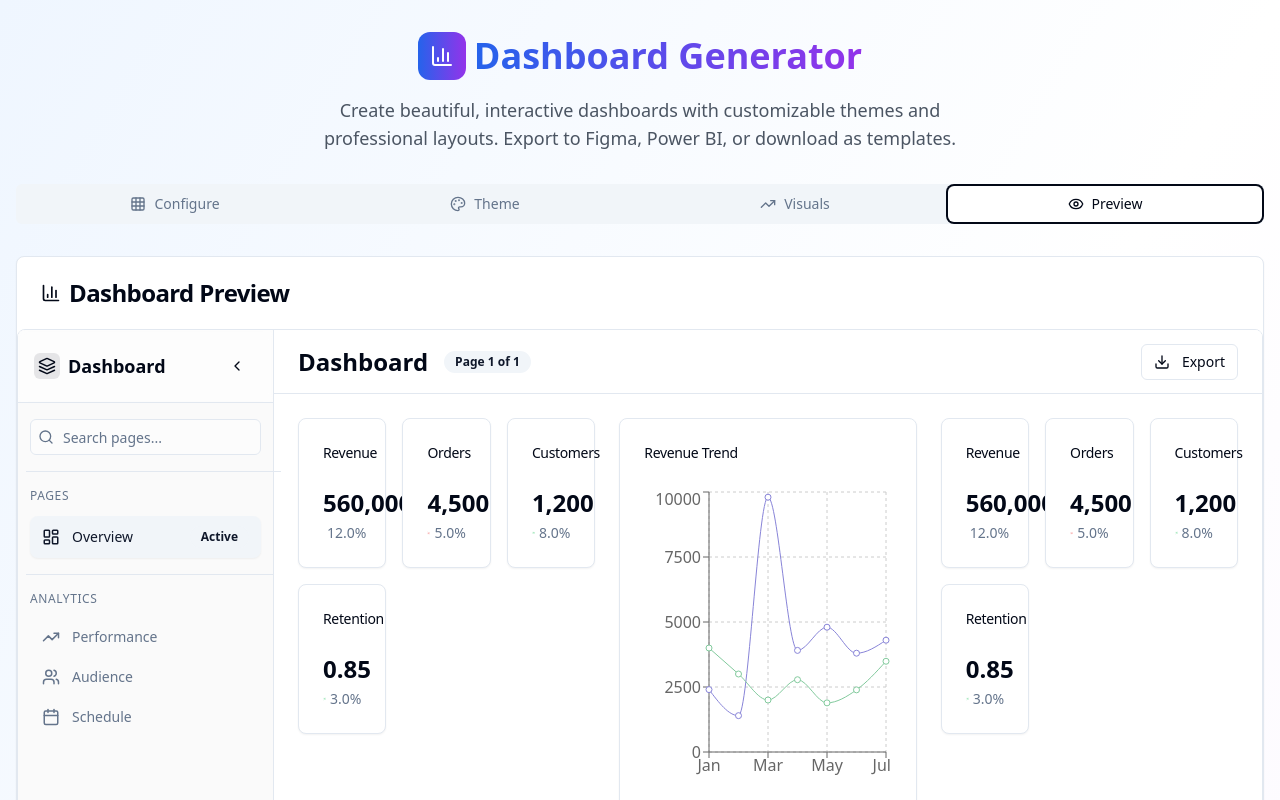
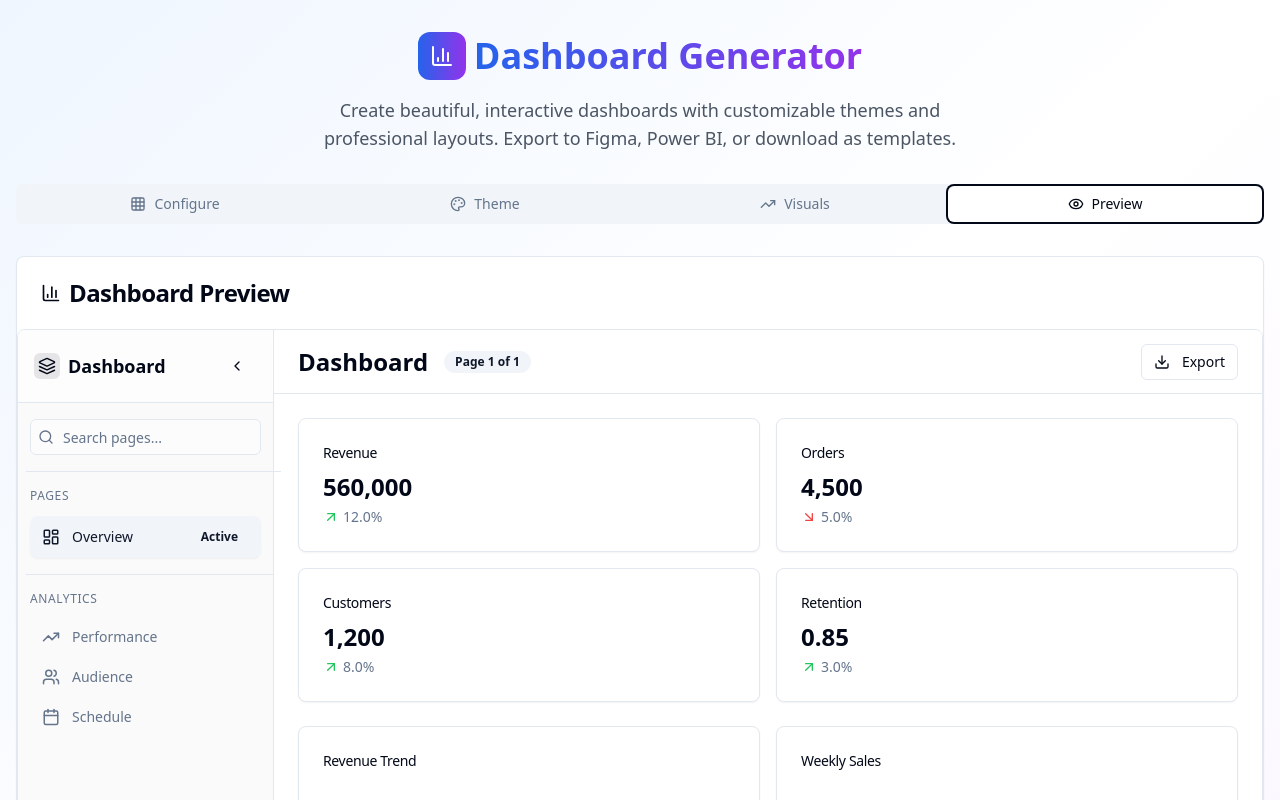
Before and after one commit to Niroshan-git/dashboard-design-dreamweaver, a React (Vite) app: page / in a window 1280 px wide. Both pictures are taken after a click on the tab "Preview". Shown: the top 800 px of the page. Built offline with nearby package versions, Linux system fonts and the light colour scheme.

Commit message:
Fix: Improve chart display and page sizing
Ensure charts adapt to page size and prevent shrinking, improving overall layout.

```diff
--- a/src/components/DashboardPreview.tsx
+++ b/src/components/DashboardPreview.tsx
@@ -1,3 +1,4 @@
+
 import { useState } from "react";
 import { Card, CardContent, CardHeader, CardTitle } from "@/components/ui/card";
 import { Button } from "@/components/ui/button";
@@ -63,8 +64,8 @@ const DashboardPreview = ({ config, onExport }: DashboardPreviewProps) => {
   const COLORS = ['#0088FE', '#00C49F', '#FFBB28', '#FF8042'];
 
   const KPICard = ({ title, value, change }: { title: string; value: number; change: number }) => (
-    <Card className="shadow-sm">
-      <CardHeader>
+    <Card className="shadow-sm h-full">
+      <CardHeader className="pb-2">
         <CardTitle className="text-sm font-medium">{title}</CardTitle>
       </CardHeader>
       <CardContent>
@@ -82,53 +83,51 @@ const DashboardPreview = ({ config, onExport }: DashboardPreviewProps) => {
   );
 
   const SimpleLineChart = ({ data }: { data: any[] }) => (
-    <ResponsiveContainer width="100%" height={300}>
-      <LineChart data={data}>
+    <ResponsiveContainer width="100%" height="100%">
+      <LineChart data={data} margin={{ top: 20, right: 30, left: 20, bottom: 20 }}>
         <CartesianGrid strokeDasharray="3 3" />
         <XAxis dataKey="name" />
         <YAxis />
         <Tooltip />
-        <Line type="monotone" dataKey="pv" stroke="#8884d8" activeDot={{ r: 8 }} />
-        <Line type="monotone" dataKey="uv" stroke="#82ca9d" />
+        <Line type="monotone" dataKey="pv" stroke="#8884d8" strokeWidth={2} activeDot={{ r: 6 }} />
+        <Line type="monotone" dataKey="uv" stroke="#82ca9d" strokeWidth={2} />
       </LineChart>
     </ResponsiveContainer>
   );
 
   const SimpleAreaChart = ({ data }: { data: any[] }) => (
-    <ResponsiveContainer width="100%" height={300}>
-      <AreaChart data={data}>
+    <ResponsiveContainer width="100%" height="100%">
+      <AreaChart data={data} margin={{ top: 20, right: 30, left: 20, bottom: 20 }}>
         <CartesianGrid strokeDasharray="3 3" />
         <XAxis dataKey="name" />
         <YAxis />
         <Tooltip />
-        <Area type="monotone" dataKey="pv" stroke="#8884d8" fill="#8884d8" />
-        <Area type="monotone" dataKey="uv" stroke="#82ca9d" fill="#82ca9d" />
+        <Area type="monotone" dataKey="pv" stroke="#8884d8" fill="#8884d8" fillOpacity={0.6} />
+        <Area type="monotone" dataKey="uv" stroke="#82ca9d" fill="#82ca9d" fillOpacity={0.6} />
       </AreaChart>
     </ResponsiveContainer>
   );
 
   const SimpleBarChart = ({ data }: { data: any[] }) => (
-    <ResponsiveContainer width="100%" height={300}>
-      <BarChart data={data}>
+    <ResponsiveContainer width="100%" height="100%">
+      <BarChart data={data} margin={{ top: 20, right: 30, left: 20, bottom: 20 }}>
         <CartesianGrid strokeDasharray="3 3" />
         <XAxis dataKey="name" />
         <YAxis />
         <Tooltip />
-        <Bar dataKey="pv" fill="#8884d8" />
-        <Bar dataKey="uv" fill="#82ca9d" />
+        <Bar dataKey="pv" fill="#8884d8" radius={4} />
+        <Bar dataKey="uv" fill="#82ca9d" radius={4} />
       </BarChart>
     </ResponsiveContainer>
   );
 
   const SimplePieChart = ({ data }: { data: any[] }) => (
-    <ResponsiveContainer width="100%" height={300}>
+    <ResponsiveContainer width="100%" height="100%">
       <RechartsPieChart>
-        <RechartsPieChart data={data} cx="50%" cy="50%" outerRadius={80} fill="#8884d8" dataKey="value">
-          {
-            data.map((entry, index) => (
+        <RechartsPieChart data={data} cx="50%" cy="50%" outerRadius="80%" dataKey="value">
+          {data.map((entry, index) => (
             <Cell key={`cell-${index}`} fill={COLORS[index % COLORS.length]} />
-            ))
-          }
+          ))}
         </RechartsPieChart>
         <Tooltip />
       </RechartsPieChart>
@@ -142,6 +141,31 @@ const DashboardPreview = ({ config, onExport }: DashboardPreviewProps) => {
 
   const toggleSidebar = () => {
     setSidebarCollapsed(!sidebarCollapsed);
+  };
+
+  const getChartHeight = () => {
+    switch (config.layoutDimension) {
+      case '4:3': return 'h-80';
+      case '1:1': return 'h-72';
+      case '21:9': return 'h-96';
+      default: return 'h-80'; // 16:9
+    }
+  };
+
+  const getGridLayout = () => {
+    const isComplex = config.complexity === 'complex';
+    const isModerate = config.complexity === 'moderate';
+
+    switch (config.layoutDimension) {
+      case '4:3':
+        return isComplex ? 'grid-cols-3 gap-4' : 'grid-cols-2 gap-4';
+      case '1:1':
+        return 'grid-cols-2 gap-3';
+      case '21:9':
+        return isComplex ? 'grid-cols-4 gap-6' : 'grid-cols-3 gap-4';
+      default: // 16:9
+        return isComplex ? 'grid-cols-3 gap-4' : isModerate ? 'grid-cols-2 gap-4' : 'grid-cols-2 gap-4';
+    }
   };
 
   const renderDashboard = () => {
@@ -208,43 +232,25 @@ const DashboardPreview = ({ config, onExport }: DashboardPreviewProps) => {
   };
 
   const renderPageContent = () => {
-    const layout = getLayoutForPage(currentPage);
+    const chartHeight = getChartHeight();
+    const gridLayout = getGridLayout();
 
     return (
-      <div className="grid gap-6" style={{ gridTemplateColumns: layout }}>
-        {layout.split(' ').map((colWidth, index) => (
-          <div key={index} className={`col-span-${colWidth}`}>
-            {index % 2 === 0 ? renderKPICards() : renderCharts()}
-          </div>
-        ))}
-      </div>
-    );
-  };
-
-  const getLayoutForPage = (pageIndex: number) => {
-    switch (pageIndex) {
-      case 0: return '1fr 1fr 1fr';
-      case 1: return '2fr 1fr';
-      case 2: return '1fr 2fr';
-      default: return '1fr 1fr';
-    }
-  };
-
-  const renderKPICards = () => (
-    <div className="grid grid-cols-1 md:grid-cols-2 lg:grid-cols-3 gap-4">
-      {kpiData.map((kpi, index) => (
+      <div className="space-y-6">
+        {/* KPI Cards Row */}
+        <div className={`grid ${gridLayout}`}>
+          {kpiData.slice(0, config.complexity === 'simple' ? 2 : config.complexity === 'moderate' ? 3 : 4).map((kpi, index) => (
             <KPICard key={index} title={kpi.name} value={kpi.value} change={kpi.change} />
           ))}
         </div>
-  );
 
-  const renderCharts = () => (
-    <div className="space-y-6">
+        {/* Charts Section */}
+        <div className={`grid ${gridLayout}`}>
           <Card className="shadow-sm">
             <CardHeader>
               <CardTitle className="text-sm font-medium">Revenue Trend</CardTitle>
             </CardHeader>
-        <CardContent>
+            <CardContent className={`p-4 ${chartHeight}`}>
               <SimpleLineChart data={lineChartData} />
             </CardContent>
           </Card>
@@ -253,39 +259,88 @@ const DashboardPreview = ({ config, onExport }: DashboardPreviewProps) => {
             <CardHeader>
               <CardTitle className="text-sm font-medium">Weekly Sales</CardTitle>
             </CardHeader>
-        <CardContent>
+            <CardContent className={`p-4 ${chartHeight}`}>
               <SimpleAreaChart data={areaChartData} />
             </CardContent>
           </Card>
 
+          {(config.complexity === 'moderate' || config.complexity === 'complex') && (
             <Card className="shadow-sm">
               <CardHeader>
                 <CardTitle className="text-sm font-medium">Category Performance</CardTitle>
               </CardHeader>
-        <CardContent>
+              <CardContent className={`p-4 ${chartHeight}`}>
                 <SimpleBarChart data={barChartData} />
               </CardContent>
             </Card>
+          )}
 
+          {config.complexity === 'complex' && (
             <Card className="shadow-sm">
               <CardHeader>
                 <CardTitle className="text-sm font-medium">Market Share</CardTitle>
               </CardHeader>
-        <CardContent>
+              <CardContent className={`p-4 ${chartHeight}`}>
                 <SimplePieChart data={pieChartData} />
               </CardContent>
             </Card>
+          )}
+        </div>
+
+        {/* Data Table for Complex dashboards */}
+        {config.complexity === 'complex' && (
+          <Card className="shadow-sm">
+            <CardHeader>
+              <CardTitle className="text-sm font-medium">Detailed Analytics</CardTitle>
+            </CardHeader>
+            <CardContent>
+              <div className="overflow-x-auto">
+                <table className="w-full text-sm">
+                  <thead>
+                    <tr className="border-b">
+                      <th className="text-left p-2">Metric</th>
+                      <th className="text-left p-2">Current</th>
+                      <th className="text-left p-2">Previous</th>
+                      <th className="text-left p-2">Change</th>
+                      <th className="text-left p-2">Status</th>
+                    </tr>
+                  </thead>
+                  <tbody>
+                    <tr className="border-b">
+                      <td className="p-2">Revenue</td>
+                      <td className="p-2">$2.8M</td>
+                      <td className="p-2">$2.4M</td>
+                      <td className="p-2 text-green-600">+16.7%</td>
+                      <td className="p-2">
+                        <Badge variant="secondary">Good</Badge>
+                      </td>
+                    </tr>
+                    <tr className="border-b">
+                      <td className="p-2">Users</td>
+                      <td className="p-2">45.2K</td>
+                      <td className="p-2">42.1K</td>
+                      <td className="p-2 text-green-600">+7.4%</td>
+                      <td className="p-2">
+                        <Badge variant="default">Excellent</Badge>
+                      </td>
+                    </tr>
+                    <tr className="border-b">
+                      <td className="p-2">Conversion</td>
+                      <td className="p-2">3.24%</td>
+                      <td className="p-2">3.31%</td>
+                      <td className="p-2 text-red-600">-2.1%</td>
+                      <td className="p-2">
+                        <Badge variant="outline">Fair</Badge>
+                      </td>
+                    </tr>
+                  </tbody>
+                </table>
+              </div>
+            </CardContent>
+          </Card>
+        )}
       </div>
     );
-
-  const generateChartData = (type: string) => {
-    switch (type) {
-      case 'line': return lineChartData;
-      case 'area': return areaChartData;
-      case 'bar': return barChartData;
-      case 'pie': return pieChartData;
-      default: return lineChartData;
-    }
   };
 
   return (
```
Lines whose indentation alone changed are shown as unchanged.
